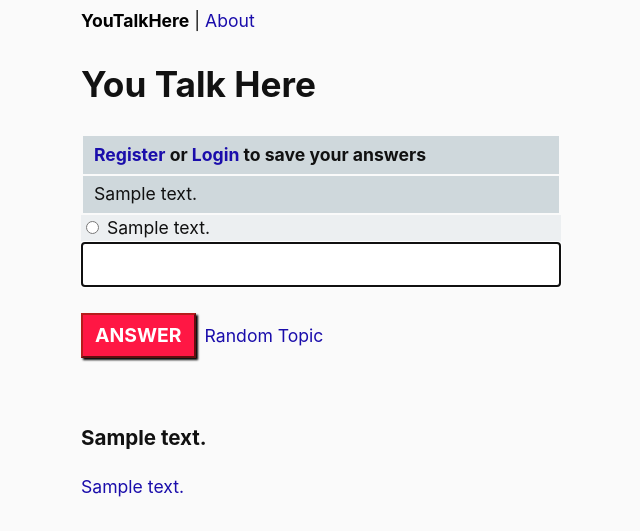
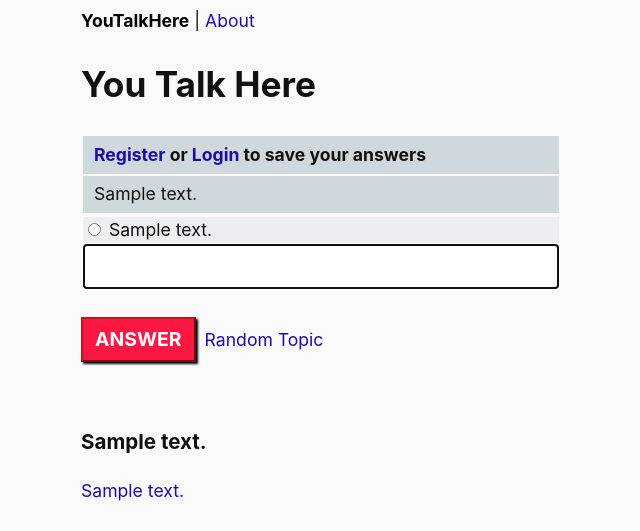
Before and after one commit to c-arthur-hill/questeng, a Django app: page / in a window 1280 px wide. Shown: the top 531 px of the page, without its empty margins (319-959 px from the left). Run offline with Django 3.2, Linux system fonts and the light colour scheme; tables that the repository leaves empty hold one stand-in row (values such as "Sample post").

Commit message:
1. forgot to collect static before last commit

```diff
--- a/questionengine/static/style.css
+++ b/questionengine/static/style.css
@@ -31,6 +31,11 @@
 
 table, .full-width {
     width: 100%;
+}
+
+table {
+    border-spacing: 2px;
+    border-color: #FAFAFA;
 }
 
 h3, .h3-height {
@@ -89,6 +94,10 @@
     background-color: #CFD8DC;
 }
 
+.background-border {
+    border: 2px solid #FAFAFA;
+}
+
 .submit-button {
     background-color: #FF1744;
     border-color: #B71C1C;
```
